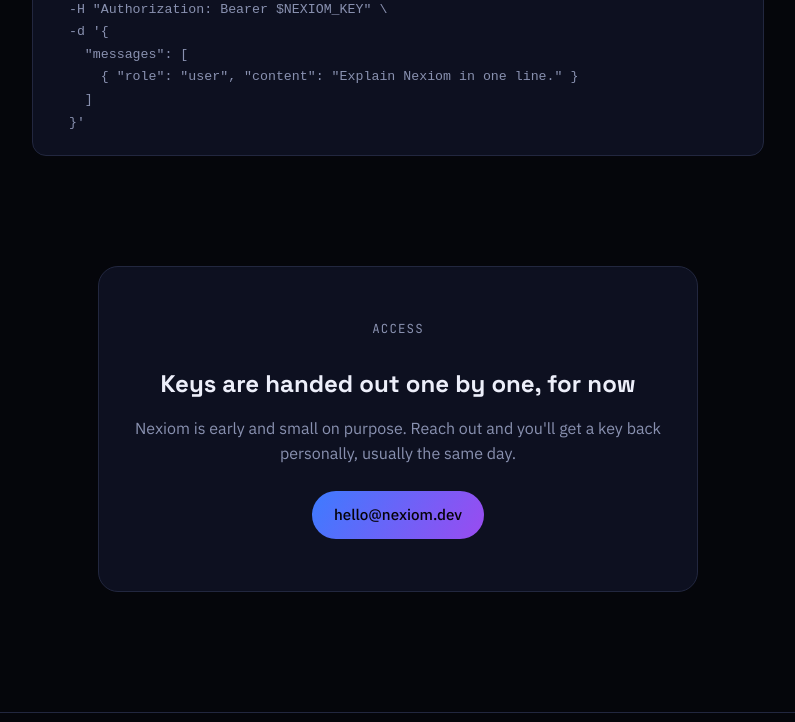
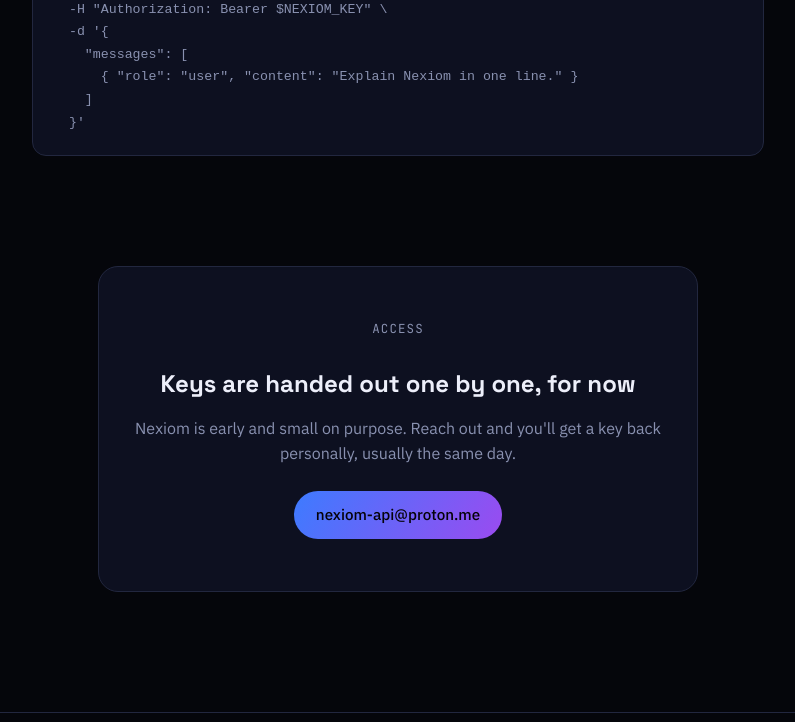
Before and after one commit to JustScriptzz/nexiom-api, a website: page index.html in a window 1280 px wide. Shown: the part 2282-3004 px from the top of the page, without its empty margins (242-1037 px from the left). Drawn offline with Linux system fonts and the light colour scheme.

Commit message:
Update contact email to nexiom-api@proton.me

```diff
--- a/index.html
+++ b/index.html
@@ -147,7 +147,7 @@ print(res.json()["choices"][0]["message"]["content"])</code></pre>
       <p class="eyebrow eyebrow-center">Access</p>
       <h2>Keys are handed out one by one, for now</h2>
       <p>Nexiom is early and small on purpose. Reach out and you'll get a key back personally, usually the same day.</p>
-      <a class="btn btn-primary" href="mailto:hello@nexiom.dev">hello@nexiom.dev</a>
+      <a class="btn btn-primary" href="mailto:nexiom-api@proton.me">nexiom-api@proton.me</a>
     </div>
   </section>
 
```
Also changed, not shown: README.md.
